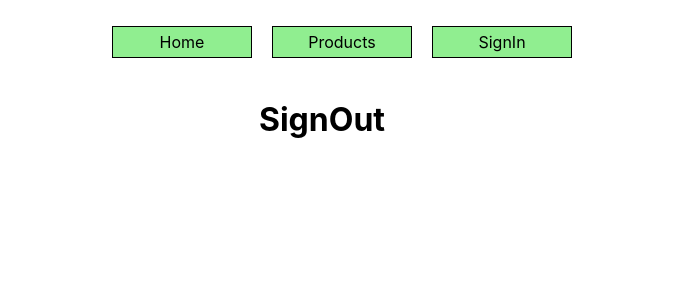
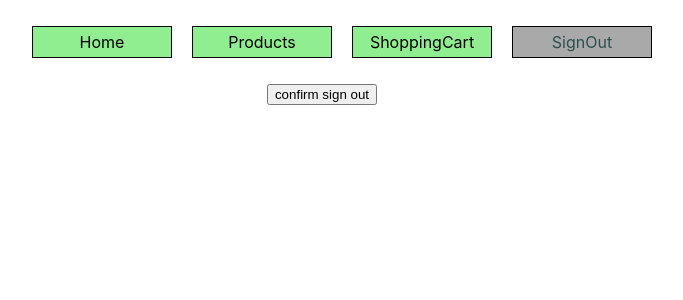
Before and after one commit to Beersheva22Kirill/React-app-ts, a React (Create React App) app: page /SignOut in a window 1280 px wide. Shown: the top 300 px of the page, without its empty margins (318-1001 px from the left). Built offline with nearby package versions, Linux system fonts and the light colour scheme; sample sign-in values are in the browser's storage.

Commit message:
added notFound

```diff
--- a/package.json
+++ b/package.json
@@ -3,6 +3,10 @@
   "version": "0.1.0",
   "private": true,
   "dependencies": {
+    "@emotion/react": "^11.11.1",
+    "@emotion/styled": "^11.11.0",
+    "@mui/icons-material": "^5.11.16",
+    "@mui/material": "^5.13.6",
     "@reduxjs/toolkit": "^1.9.5",
     "@testing-library/jest-dom": "^5.16.5",
     "@testing-library/react": "^13.4.0",
--- a/src/App.tsx
+++ b/src/App.tsx
@@ -7,12 +7,21 @@ import Customers from "./Components/Pages/Customers";
 import ShoppingCart from "./Components/Pages/ShoppingCart";
 import SignIn from "./Components/Pages/SignIn";
 import SignOut from "./Components/Pages/SignOut";
+import NotFound from "./Components/Pages/NotFound";
 import { useSelectorUserState } from "./Redux/store";
 import { useEffect, useState } from "react";
 import "./App.css"
 import { getMenuItem } from "./services/AuthService";
+import { useDispatch } from "react-redux";
+import { userStateAction } from "./Redux/Slices/autorizedSlice";
 
 const App: React.FC = () => {
+  let userFromLocalStorage = localStorage.getItem('currUser');
+  const dispatch = useDispatch<any>()
+
+  if (userFromLocalStorage) {
+    dispatch(userStateAction.setStatus(userFromLocalStorage))
+  }
   const currentUser = useSelectorUserState()
   const [menuItems,setMenuItems] = useState<string[][]>(getMenuItem(currentUser))
 
@@ -30,6 +39,7 @@ const App: React.FC = () => {
                 <Route path="ShoppingCart" element = {<ShoppingCart></ShoppingCart>}/>
                 <Route path="SignIn" element = {<SignIn></SignIn>}/>
                 <Route path="SignOut" element = {<SignOut></SignOut>}/>
+                <Route path="/*" element = {<NotFound></NotFound>}></Route>
               </Route>
             </Routes>
           </BrowserRouter>
--- a/src/Components/Navigators/Navigator.tsx
+++ b/src/Components/Navigators/Navigator.tsx
@@ -1,7 +1,17 @@
-import {NavLink, Outlet} from 'react-router-dom';
+import { useEffect } from 'react';
+import {NavLink, Outlet, useLocation, useNavigate} from 'react-router-dom';
 
 const Navigator:React.FC<{navItem:string[][]}> = (nav) => {
+    const navigate = useNavigate();
+    const location = useLocation();
 
+    useEffect(() => {
+        let index = nav.navItem.findIndex(r => r[0] === location.pathname);
+        if(index < 0){
+          index = 0;
+        }
+        navigate(nav.navItem[index][0]);
+    },[nav])
 
     return  <div>
               <nav>
--- /dev/null
+++ b/src/Components/Pages/NotFound.tsx
@@ -0,0 +1,10 @@
+
+
+const NotFound:React.FC = () => {
+
+    return  <div>
+                <p className = "component-logo" style={{textAlign:"center"}}>404 Not Found</p>
+            </div>
+}
+
+export default NotFound;
--- a/src/Components/Pages/SignIn.tsx
+++ b/src/Components/Pages/SignIn.tsx
@@ -13,6 +13,7 @@ const SignIn:React.FC = () => {
     function submitFn(value:string):InputResult{
         let res:InputResult = {status:"success", message:[``]}
         dispatch(userStateAction.setStatus(value))
+        localStorage.setItem('currUser',value)
         return res;
     }
 
--- a/src/Components/Pages/SignOut.tsx
+++ b/src/Components/Pages/SignOut.tsx
@@ -1,14 +1,28 @@
 import { useDispatch } from "react-redux";
 import { userStateAction } from "../../Redux/Slices/autorizedSlice";
+import { CSSProperties} from "react";
 
 
 const SignOut:React.FC = () => {
 
     const dispatch = useDispatch<any>()
-    dispatch(userStateAction.setStatus('unauthorized'))
-    return  <div>
-                <p className = "component-logo" style={{textAlign:"center"}}>SignOut</p>
+    const style: CSSProperties = {
+        display:'flex',
+        justifyContent: "center"
+    }
+
+    function onClickFn() {
+        dispatch(userStateAction.setStatus('unauthorized'))
+        localStorage.removeItem('currUser');
+    }
+
+    return  <div style={style}>
+                <button  onClick={onClickFn}>confirm sign out</button>
             </div>
+
+
+
+
 }
 
 export default SignOut;
--- a/src/Components/common/input.tsx
+++ b/src/Components/common/input.tsx
@@ -35,10 +35,6 @@ const Input :React.FC<Props> = ({submitFn,placeHolder,buttonTitle,type}) => {
         setDisabled(!inputElementRef.current?.value)
    }
 
-//    useEffect(() => {
-//      setDisabled(!inputElementRef.current?.value)
-//    },[inputElementRef.current?.value])
-
     return <div>
             <input type = {type || "text" } placeholder = {placeHolder} ref={inputElementRef} onChange={onChangeFn}></input>
             <button onClick={onClickFn} disabled = {disabled}>{buttonTitle || 'Go'}</button>
```
Also changed, not shown: 1 other file (tests, documents, lock files or other folders).
